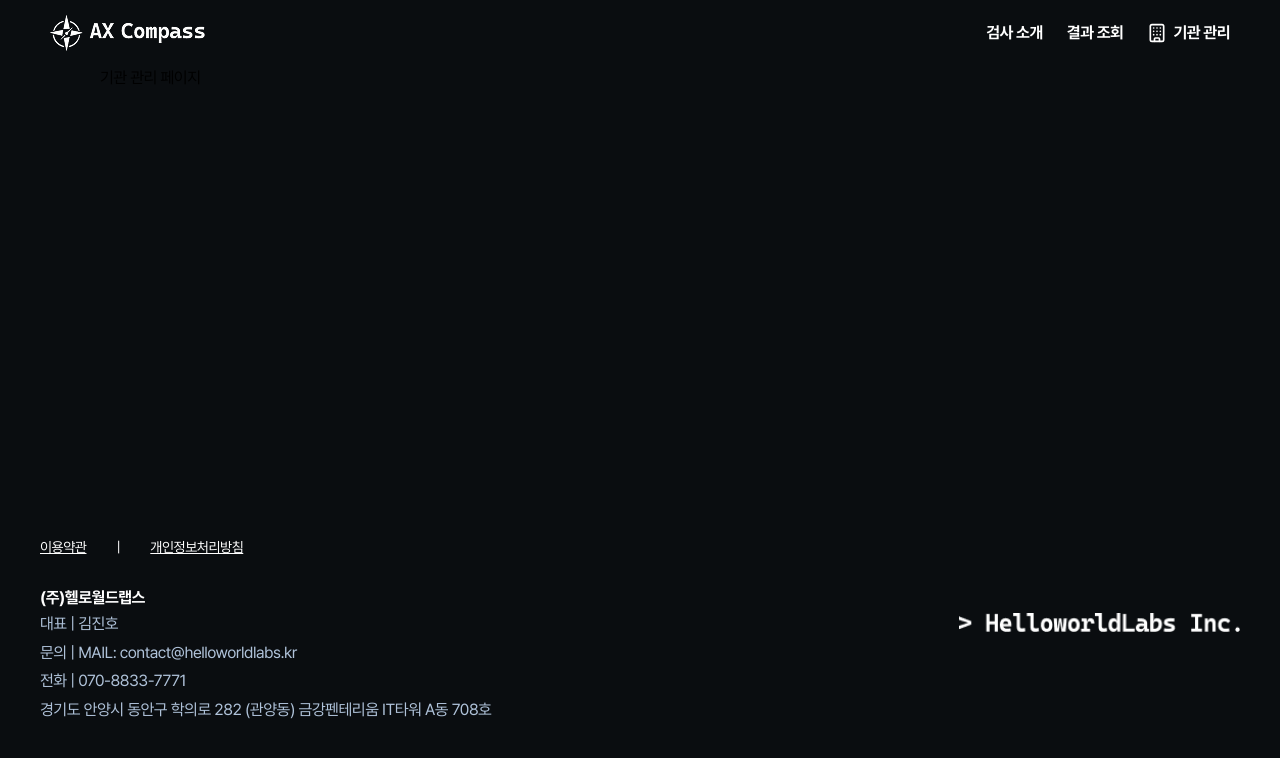
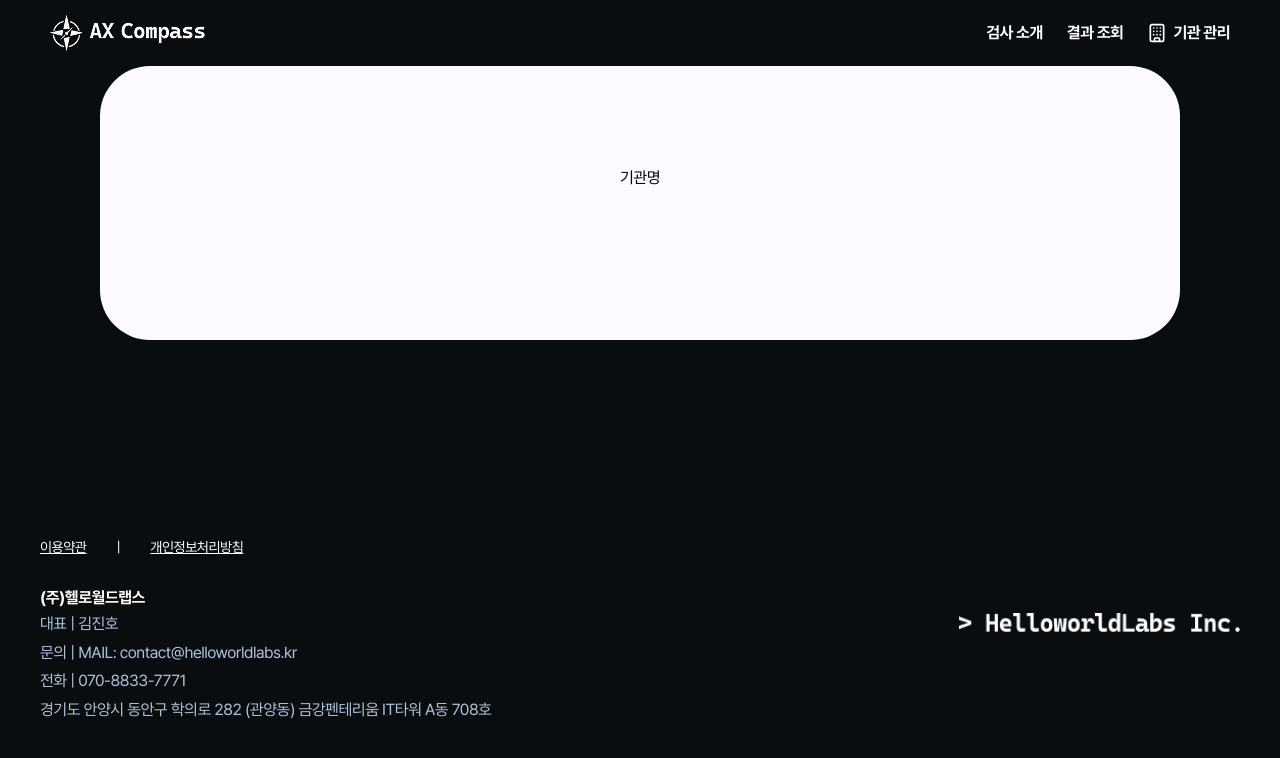
Before and after one commit to helloworldlabs-projects/AX-Compass, a Next.js app: page /institution in a window 1280 px wide. Shown: the top 758 px of the page. Built offline with nearby package versions, Linux system fonts and the light colour scheme; sample sign-in values are in the browser's storage.

Commit message:
feat(institution): 기관 관리 레이아웃 및 인증 가드 구현

```diff
--- /dev/null
+++ b/app/institution/layout.tsx
@@ -0,0 +1,23 @@
+'use client';
+
+import { startTransition, useEffect, useState } from 'react';
+import { useRouter } from 'next/navigation';
+
+export default function InstitutionLayout({ children }: { children: React.ReactNode }) {
+  const router = useRouter();
+  const [isAuthorized, setIsAuthorized] = useState(false);
+
+  useEffect(() => {
+    const token = localStorage.getItem('accessToken');
+    if (!token) {
+      router.replace('/');
+      return;
+    }
+
+    startTransition(() => setIsAuthorized(true));
+  }, [router]);
+
+  if (!isAuthorized) return null;
+
+  return <>{children}</>;
+}
--- a/app/institution/page.tsx
+++ b/app/institution/page.tsx
@@ -1,3 +1,14 @@
+import Container from '@/components/layout/Container';
+import Section from '@/components/layout/Section';
+
 export default function InstitutionPage() {
-  return <div>기관 관리 페이지</div>;
+  return (
+    <Container>
+      <Section>
+        <div className="lg:max-w-[700px]">
+          <div className="">{'기관명'}</div>
+        </div>
+      </Section>
+    </Container>
+  );
 }
```
